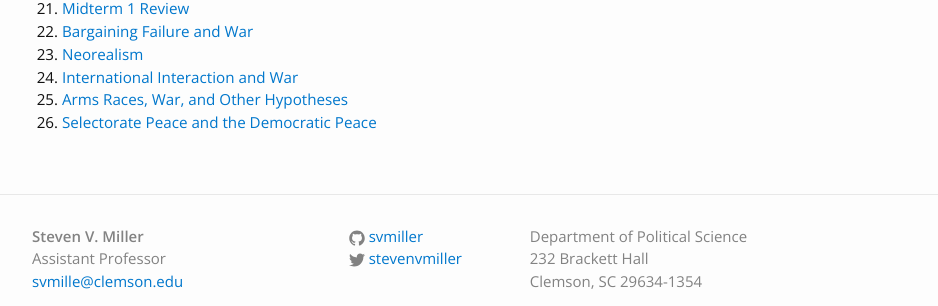
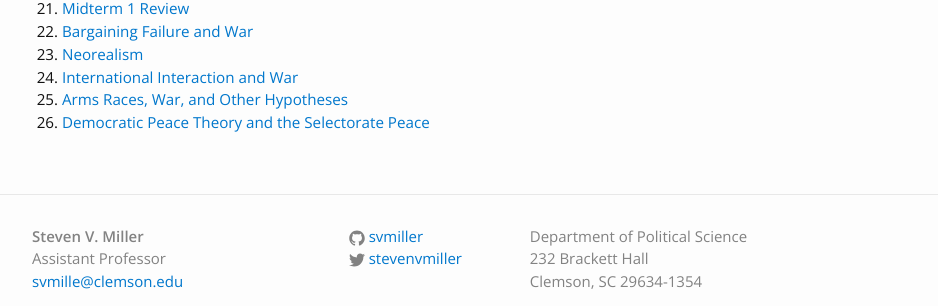
Before and after one commit to svmiller/svmiller.github.io, a Jekyll site: the page built from teaching/posc-1020.md, in a window 1280 px wide. Shown: the part 1224-1530 px from the top of the page, without its empty margins (163-1101 px from the left). Built offline with Jekyll 4.4.1, drawn with Linux system fonts in a browser that asks for light colours; some web fonts are replaced.

Commit message:
add lectures 10.27.2015

```diff
--- a/teaching/posc-1020.md
+++ b/teaching/posc-1020.md
@@ -35,4 +35,4 @@ This introductory-level course will survey several core topics in the study of i
 23. [Neorealism](https://www.dropbox.com/s/m4m9jcpw357umy8/posc1020-lecture-neorealism.pdf?dl=0)
 24. [International Interaction and War](https://www.dropbox.com/s/pcn5oflm6xjwxvr/posc1020-lecture-ii-war.pdf?dl=0)
 25. [Arms Races, War, and Other Hypotheses](https://www.dropbox.com/s/1ehzyw0alrcwyce/posc1020-lecture-arms-races-war.pdf?dl=0)
-26. [Selectorate Peace and the Democratic Peace](https://www.dropbox.com/s/7pkqrk2djwb6zoh/posc1020-lecture-selectorate-peace.pdf?dl=0)
+26. [Democratic Peace Theory and the Selectorate Peace](https://www.dropbox.com/s/7pkqrk2djwb6zoh/posc1020-lecture-selectorate-peace.pdf?dl=0)
```
